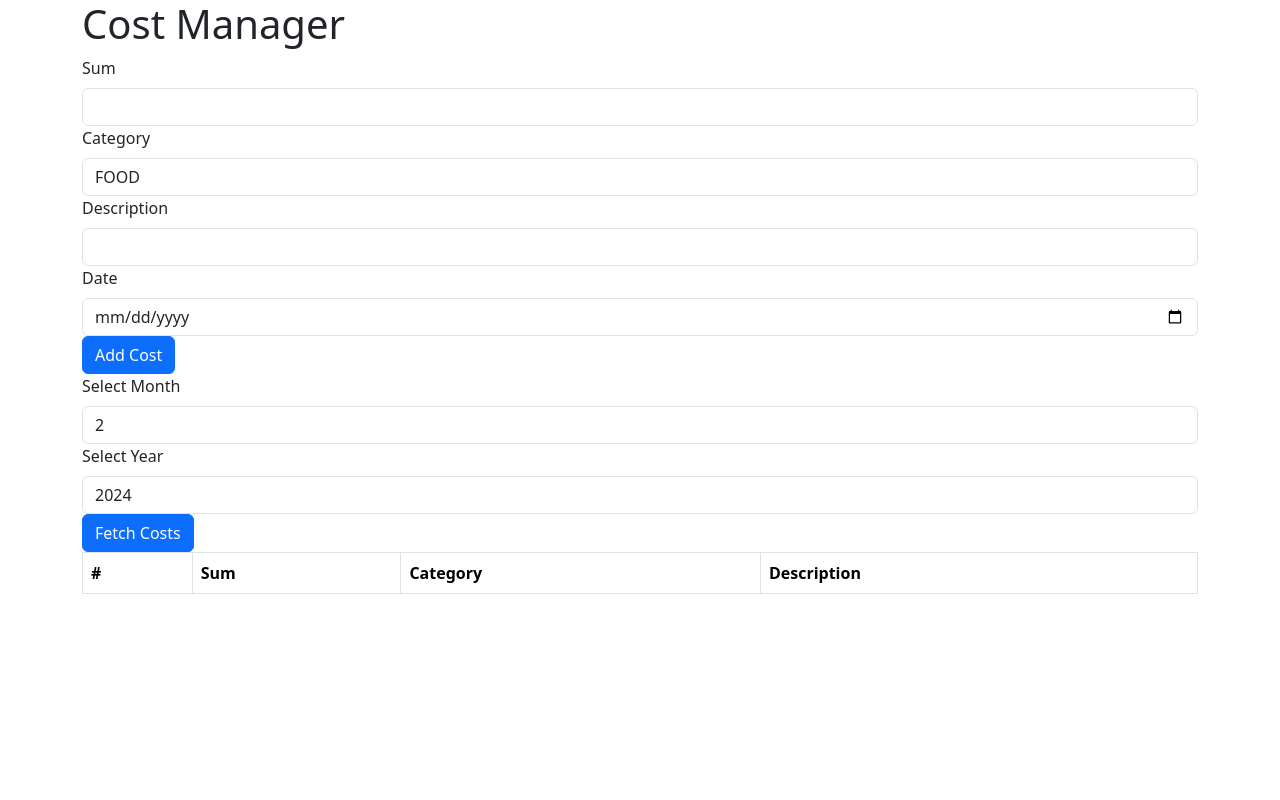
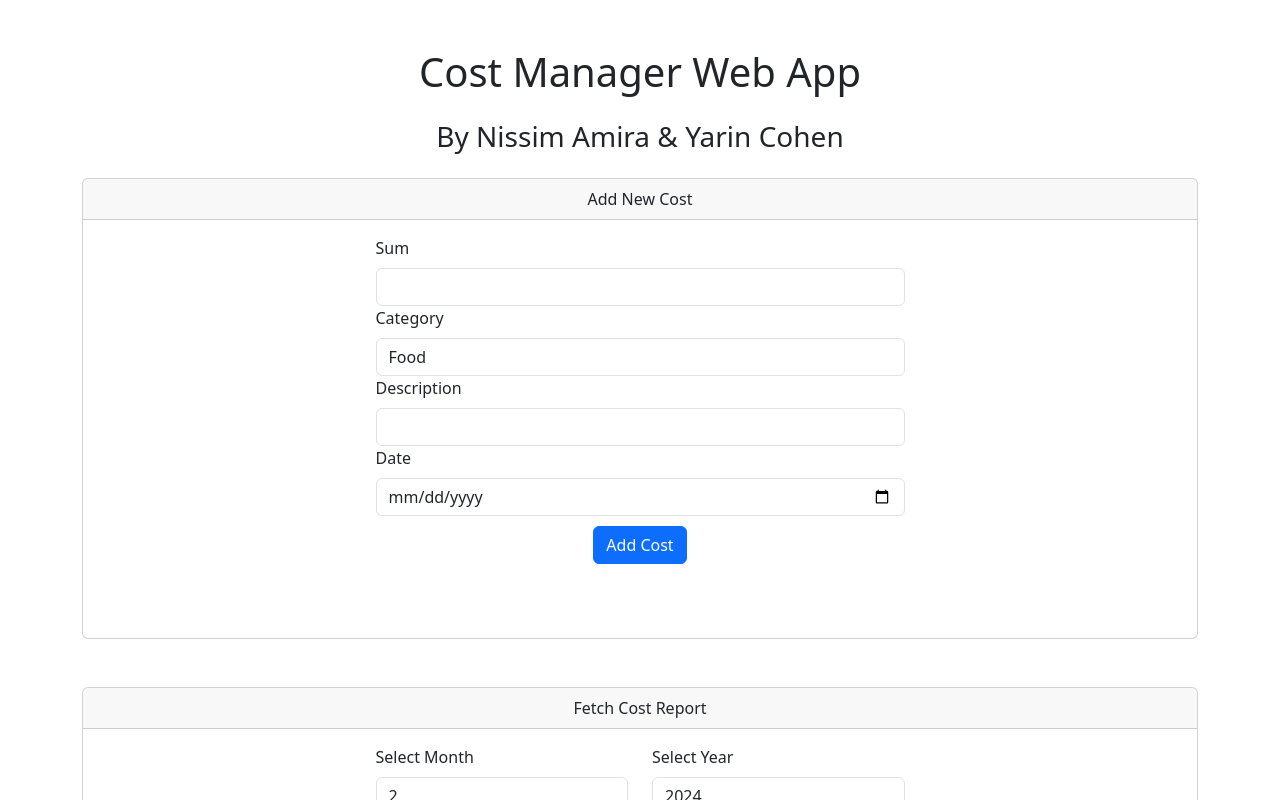
Before and after one commit to NissimAmira/Cost_Manager_Web_App, a React (Create React App) app: page / in a window 1280 px wide. Shown: the top 800 px of the page. Built offline with nearby package versions, Linux system fonts and the light colour scheme.

Commit message:
Update styling and add clear db function

```diff
--- /dev/null
+++ b/src/AddCostForm.css
@@ -0,0 +1,4 @@
+
+#submitButtomDiv {
+    margin: 10px;
+}
--- a/src/AddCostForm.jsx
+++ b/src/AddCostForm.jsx
@@ -1,6 +1,7 @@
 import React, { useState } from 'react';
-import { Form, Button } from 'react-bootstrap';
+import { Form, Button, Row, Col, Card } from 'react-bootstrap';
 import { idb } from './idb';
+import './AddCostForm.css';
 
 export function AddCostForm() {
     const [cost, setCost] = useState({
@@ -22,7 +23,7 @@ export function AddCostForm() {
                 date, // Include date when adding a cost
             });
             if (result) {
-                alert('Cost added successfully');
+                // alert('Cost added successfully');
                 setCost({ sum: '', category: 'FOOD', description: '', date: '' }); // Reset form
             }
         } catch (error) {
@@ -36,7 +37,12 @@ export function AddCostForm() {
     };
 
     return (
-        <Form onSubmit={handleSubmit}>
+        <Card className="mb-5">
+            <Card.Header className="text-center">Add New Cost</Card.Header>
+            <Card.Body>
+                <Form onSubmit={handleSubmit} className="mb-5">
+                    <Row className="justify-content-md-center">
+                        <Col md={6}>
                             <Form.Group>
                                 <Form.Label>Sum</Form.Label>
                                 <Form.Control
@@ -55,12 +61,12 @@ export function AddCostForm() {
                                     value={cost.category}
                                     onChange={handleChange}
                                 >
-                    <option>FOOD</option>
-                    <option>HEALTH</option>
-                    <option>EDUCATION</option>
-                    <option>TRAVEL</option>
-                    <option>HOUSING</option>
-                    <option>OTHER</option>
+                                    <option>Food</option>
+                                    <option>Health</option>
+                                    <option>Education</option>
+                                    <option>Travel</option>
+                                    <option>Housing</option>
+                                    <option>Other</option>
                                 </Form.Control>
                             </Form.Group>
                             <Form.Group>
@@ -83,9 +89,16 @@ export function AddCostForm() {
                                     required
                                 />
                             </Form.Group>
+                            <div className="text-center" id="submitButtomDiv">
                                 <Button variant="primary" type="submit">
                                     Add Cost
                                 </Button>
+                            </div>
+                        </Col>
+                    </Row>
                 </Form>
+            </Card.Body>
+        </Card>
+
     );
 }
--- a/src/App.js
+++ b/src/App.js
@@ -5,8 +5,9 @@ import { CostReport } from './CostReport';
 
 function App() {
     return (
-        <Container>
-            <h1>Cost Manager</h1>
+        <Container className="my-5">
+            <h1 className="text-center mb-4">Cost Manager Web App</h1>
+            <h3 className="text-center mb-4">By Nissim Amira & Yarin Cohen</h3>
             <AddCostForm />
             <CostReport />
         </Container>
--- a/src/CostReport.jsx
+++ b/src/CostReport.jsx
@@ -1,5 +1,5 @@
 import React, { useState, useEffect } from 'react';
-import { Form, Table, Button } from 'react-bootstrap';
+import { Form, Table, Row, Col, Card } from 'react-bootstrap';
 import { idb } from './idb';
 
 export function CostReport() {
@@ -7,20 +7,23 @@ export function CostReport() {
     const [year, setYear] = useState(new Date().getFullYear()); // Default to current year
     const [costs, setCosts] = useState([]);
 
-    useEffect(() => {
-        // Ensure the database is opened before trying to fetch costs
     const fetchCosts = async () => {
         await idb.openCostsDB('costsdb', 1);
         const fetchedCosts = await idb.getCostsByMonthYear(month, year);
         setCosts(fetchedCosts);
     };
 
+    useEffect(() => {
         fetchCosts().catch(console.error);
-    }, [month, year]);
+    })
 
     return (
-        <div>
+        <Card>
+            <Card.Header className="text-center">Fetch Cost Report</Card.Header>
+            <Card.Body>
                 <Form>
+                    <Row className="justify-content-md-center mb-4">
+                        <Col md={6} lg={3}>
                             <Form.Group controlId="monthSelect">
                                 <Form.Label>Select Month</Form.Label>
                                 <Form.Control as="select" value={month} onChange={e => setMonth(parseInt(e.target.value, 10))}>
@@ -29,6 +32,8 @@ export function CostReport() {
                                     ))}
                                 </Form.Control>
                             </Form.Group>
+                        </Col>
+                        <Col md={6} lg={3}>
                             <Form.Group controlId="yearSelect">
                                 <Form.Label>Select Year</Form.Label>
                                 <Form.Control as="select" value={year} onChange={e => setYear(parseInt(e.target.value, 10))}>
@@ -37,12 +42,19 @@ export function CostReport() {
                                     ))}
                                 </Form.Control>
                             </Form.Group>
-                <Button onClick={() => idb.getCostsByMonthYear(month, year).then(setCosts)}>Fetch Costs</Button>
+                        </Col>
+                    </Row>
+                    {/*<Row className="justify-content-md-center">*/}
+                    {/*    <Col md={12} className="text-center">*/}
+                    {/*        <Button variant="primary" onClick={handleRefresh}>Refresh Report</Button>*/}
+                    {/*    </Col>*/}
+                    {/*</Row>*/}
                 </Form>
-            <Table striped bordered hover>
+                <Table striped bordered hover className="mt-4">
                     <thead>
                     <tr>
                         <th>#</th>
+                        <th>Date</th>
                         <th>Sum</th>
                         <th>Category</th>
                         <th>Description</th>
@@ -52,6 +64,7 @@ export function CostReport() {
                     {costs.map((cost, index) => (
                         <tr key={index}>
                             <td>{index + 1}</td>
+                            <td>{cost.date}</td>
                             <td>{cost.sum}</td>
                             <td>{cost.category}</td>
                             <td>{cost.description}</td>
@@ -59,6 +72,11 @@ export function CostReport() {
                     ))}
                     </tbody>
                 </Table>
-        </div>
+                {/*<Button variant="danger" onClick={() => idb.clearAllCosts().then(message => console.log(message)).catch(err => console.error(err))}>*/}
+                {/*    Clear All Costs*/}
+                {/*</Button>*/}
+            </Card.Body>
+        </Card>
+
     );
 }
--- a/src/idb.js
+++ b/src/idb.js
@@ -58,6 +58,18 @@ class CostsDB {
         });
     }
 
+    async clearAllCosts() {
+        const db = await this.db;
+        const tx = db.transaction('costs', 'readwrite');
+        const store = tx.objectStore('costs');
+        return new Promise((resolve, reject) => {
+            const request = store.clear(); // Clears all data in the 'costs' object store
+            request.onsuccess = () => resolve('All costs cleared.');
+            request.onerror = (e) => reject('Error clearing costs: ', e.target.error);
+        });
+    }
+
+
 }
 
 export const idb = new CostsDB();
```
Also changed, not shown: src/CostReport.css (added). Lines whose indentation alone changed are shown as unchanged.
